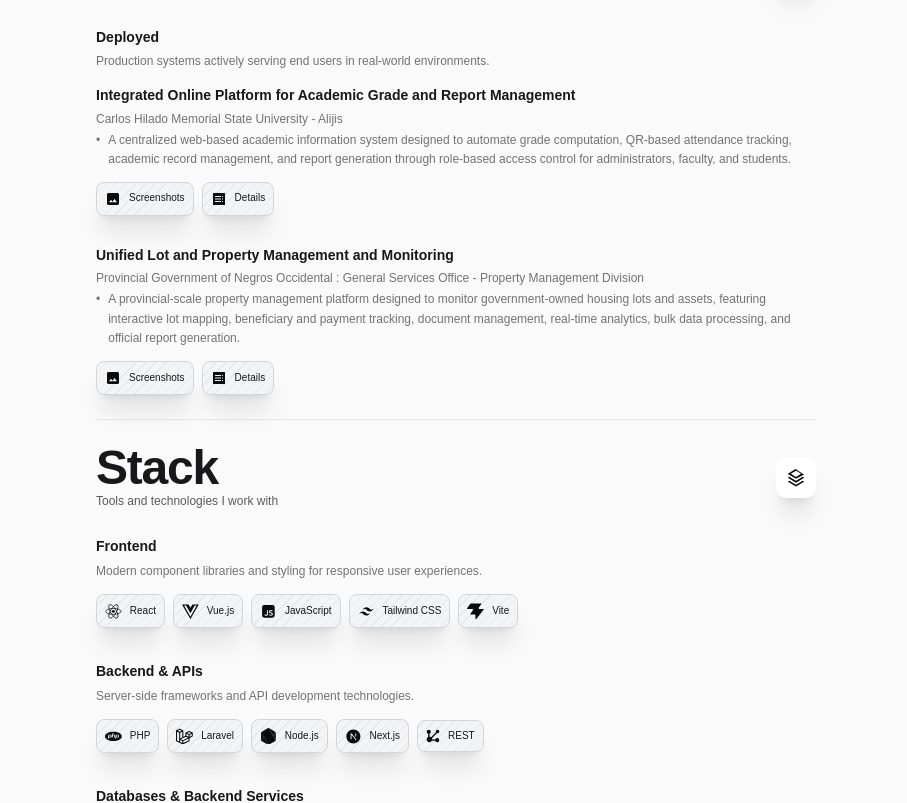
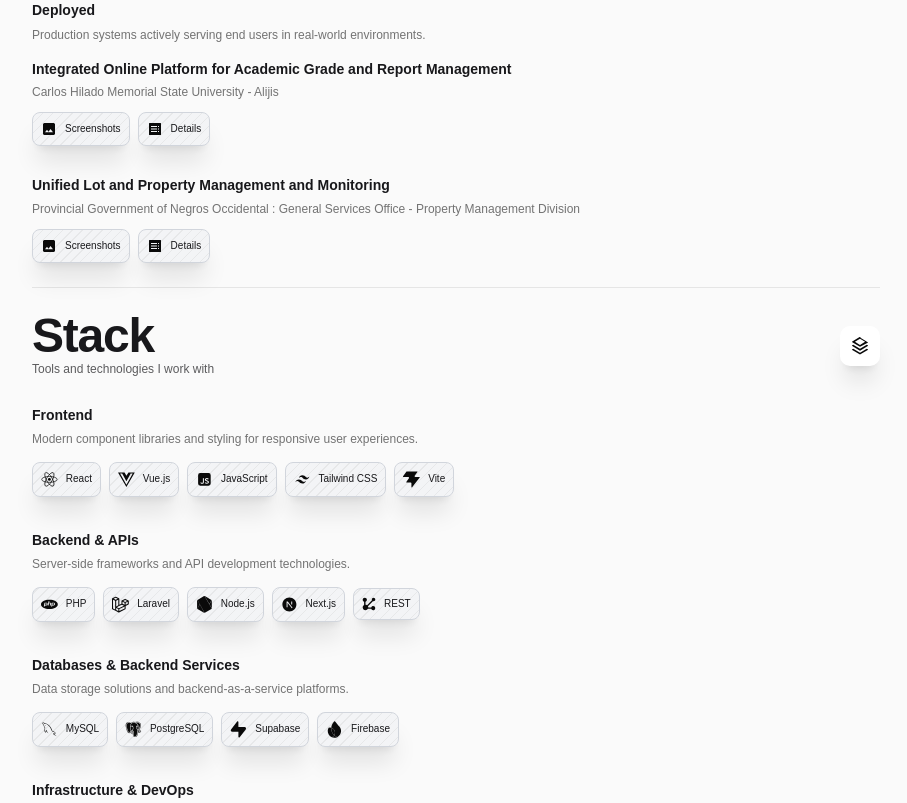
Before and after one commit to Jingjing-20/portfolio, a React (Vite) app: page / in a window 1280 px wide. Shown: the part 847-1650 px from the top of the page, without its empty margins (184-1091 px from the left). Built offline with nearby package versions, Linux system fonts and the light colour scheme.

Commit message:
restructure 31

```diff
--- a/src/App.jsx
+++ b/src/App.jsx
@@ -33,7 +33,7 @@ function App() {
         {/* 1. Navbar */}
         <Navbar />
 
-        <div className="pt-16 md:pt-32 pb-8 max-w-3xl mx-auto px-4 md:px-6">
+        <div className="pt-16 md:pt-32 pb-8 max-w-4xl mx-auto px-4 md:px-6">
           <div className="space-y-6 pb-12 pt-4">
 
             {/* 3. About */}
--- a/src/components/Projects.jsx
+++ b/src/components/Projects.jsx
@@ -126,12 +126,6 @@ export default function Projects() {
                     <p className="text-[10px] md:text-xs text-muted-foreground">
                       {project.organization}
                     </p>
-                    <ul className="text-[10px] md:text-xs text-muted-foreground space-y-3 leading-relaxed">
-                      <li className="flex gap-2">
-                        <span className="inline-block">•</span>
-                        <span>{project.description}</span>
-                      </li>
-                    </ul>
                   </div>
 
                   <div className="mt-3">
```
Also changed, not shown: src/components/Navbar.jsx (line endings or trailing spaces).
